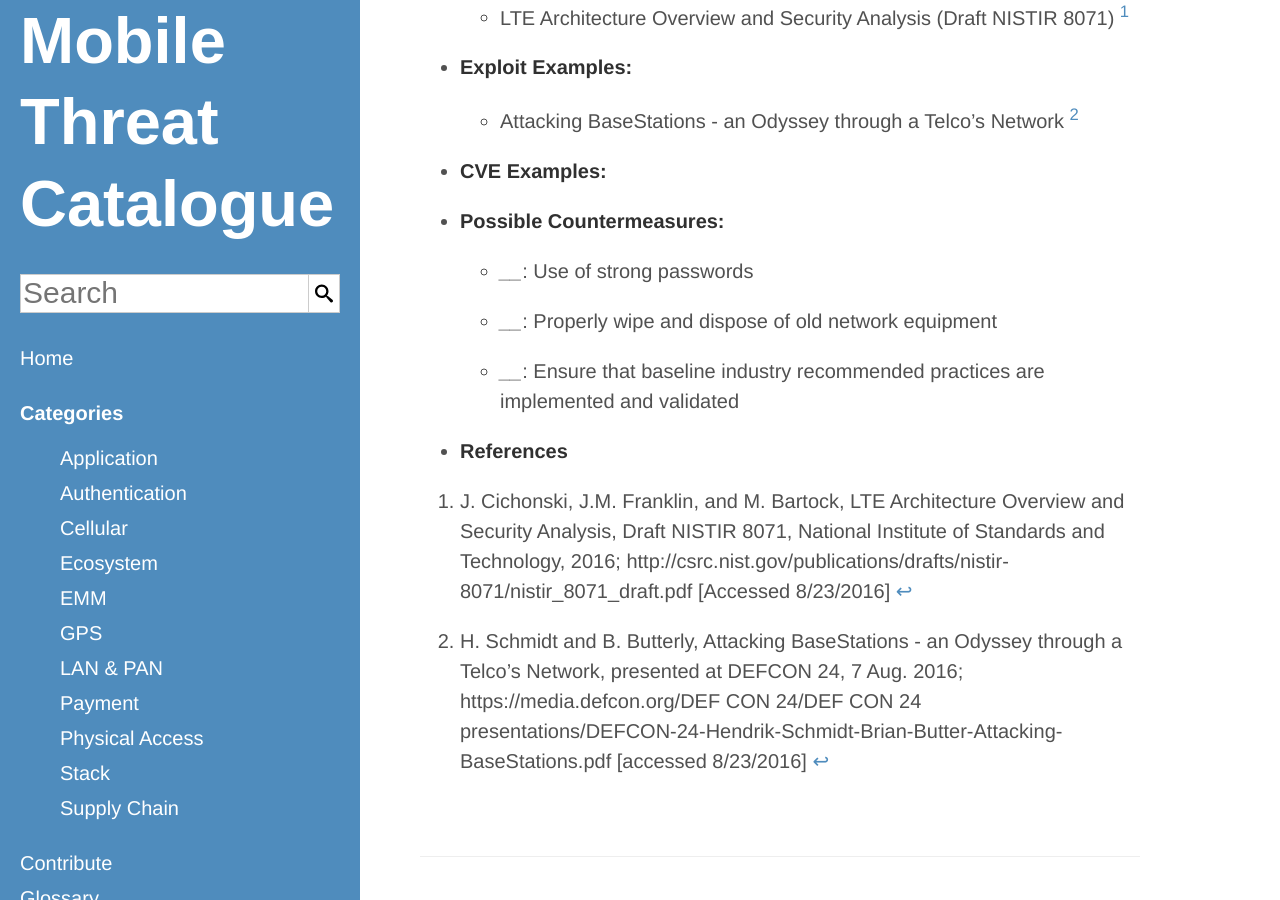
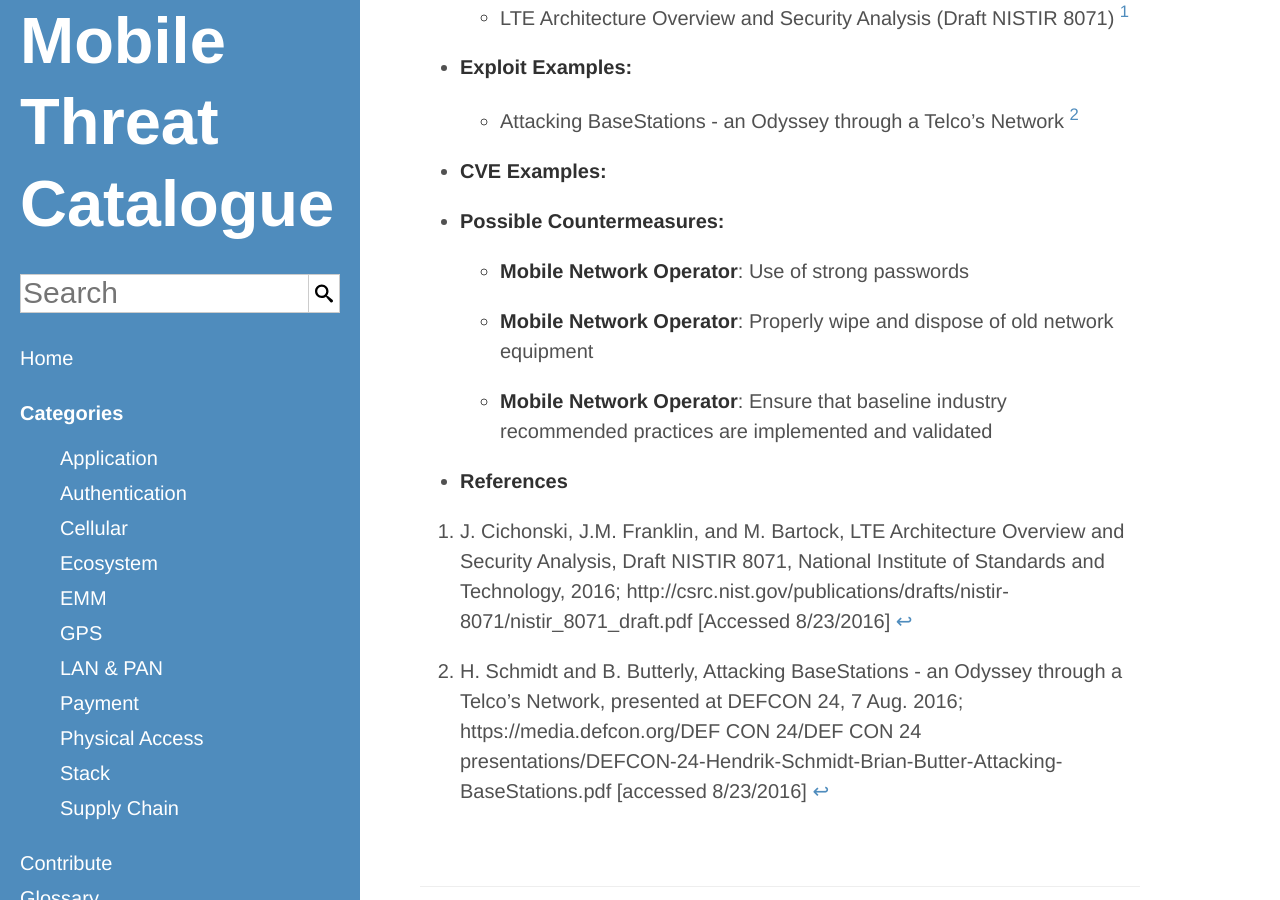
Before and after one commit to usnistgov/mobile-threat-catalogue, a Jekyll site: the page built from _cellular-threats/CEL-30.md, in a window 1280 px wide and 900 px high, scrolled down 348 px. Built offline with Jekyll 4.4.1, drawn with Linux system fonts in a browser that asks for light colours.

Commit message:
#13: just added actors (review)

```diff
--- a/_cellular-threats/CEL-30.md
+++ b/_cellular-threats/CEL-30.md
@@ -8,9 +8,9 @@
     CVEExample:
     PossibleCountermeasures:
         "Use of strong passwords":
-            -
+            - Mobile Network Operator
         "Properly wipe and dispose of old network equipment":
-            -
+            - Mobile Network Operator
         "Ensure that baseline industry recommended practices are implemented and validated":
-            -
+            - Mobile Network Operator
 ---
```
